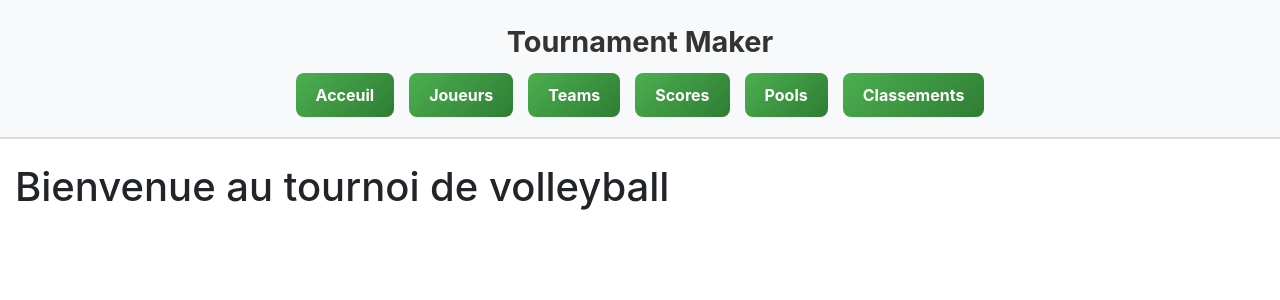
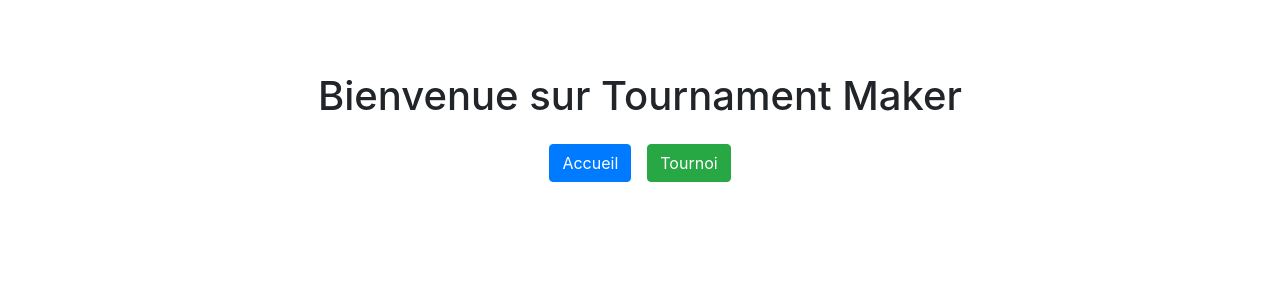
Before and after one commit to LouisAyzac/TournamentMaker, a Django app: page /TournamentMaker/ in a window 1280 px wide. Shown: the top 300 px of the page. Run offline with Django 5.2, Linux system fonts and the light colour scheme; data comes from the database, SQL or seed files in the repository; both versions use the stored data as it was after the commit; some libraries are stand-ins or nearby versions.

Commit message:
version page accueil 2 boutons puis page tournoi

```diff
--- a/TournoiApp/TournamentMaker/templates/base_generic.html
+++ b/TournoiApp/TournamentMaker/templates/base_generic.html
@@ -17,10 +17,11 @@
 
 
   <body>
+    {% if not hide_nav %}
     <div class="header-bar">
       <div class="header-title">Tournament Maker</div>
       <div class="nav-buttons">
-        <a href="{% url 'index' %}" class="nav-button">Acceuil</a>
+        <a href="{% url 'home' %}" class="nav-button">Accueil</a>
         <a href="{% url 'players' %}" class="nav-button">Joueurs</a>
         <a href="{% url 'teams' %}" class="nav-button">Teams</a>
         <a href="{% url 'login' %}" class="nav-button">Scores</a>
@@ -32,6 +33,7 @@
 
       </div>
     </div>
+    {% endif %}
 
     <div class="container-fluid mt-4">
       <div class="row">
--- /dev/null
+++ b/TournoiApp/TournamentMaker/templates/home.html
@@ -0,0 +1,16 @@
+{% extends "base_generic.html" %}
+
+{% block title %}
+  <title>Accueil - Tournament Maker</title>
+{% endblock %}
+
+{% block content %}
+  <div class="text-center mt-5">
+    <h1 class="mb-4">Bienvenue sur Tournament Maker</h1>
+
+    <div class="d-flex justify-content-center">
+      <a href="{% url 'home' %}" class="btn btn-primary mx-2">Accueil</a>
+      <a href="{% url 'index' %}" class="btn btn-success mx-2">Tournoi</a>
+    </div>
+  </div>
+{% endblock %}
--- a/TournoiApp/TournamentMaker/urls.py
+++ b/TournoiApp/TournamentMaker/urls.py
@@ -3,16 +3,14 @@ from . import views
 
 
 urlpatterns = [
-    path('', views.index, name='index'),  # ⬅️ Ceci est essentiel
+    path('', views.home, name='home'),        # 👉 Nouvelle page d'accueil
+    path('tournoi/', views.index, name='index'),  # 👉 Page tournoi (anciennement à la racine)
     path('players/', views.players, name='players'),
     path('teams/', views.teams, name='teams'),
     path('scores/', views.scores, name='scores'),
-    path('teams/', views.teams, name='teams'),
     path('players/<int:pk>/', views.player_detail, name='player_detail'),
     path('teams/<int:pk>/', views.team_detail, name='team_detail'),
-    path('pools/', views.pool_list, name='pool_list'),  # liste des pools
-    path('pools/<int:pk>/', views.pool_detail, name='pool_detail'),  # détail d'une pool
+    path('pools/', views.pool_list, name='pool_list'),
+    path('pools/<int:pk>/', views.pool_detail, name='pool_detail'),
     path('rankings/', views.rankings_list, name='rankings_list'),
-
-
 ]
--- a/TournoiApp/TournamentMaker/views.py
+++ b/TournoiApp/TournamentMaker/views.py
@@ -2,6 +2,9 @@ from django.shortcuts import render
 
 # Create your views here.
 from TournamentMaker.models import Player, Team
+
+def home(request):
+    return render(request, 'home.html', {'hide_nav': True})
 
 def index(request):
     """View function for home page of site."""
```
Also changed, not shown: TournoiApp/TournamentMaker/templates/TournamentMaker/matchs.html (added, +16 -0 lines), TournoiApp/TournoiApp/settings.py (line endings or trailing spaces), TournoiApp/db.sqlite3.
